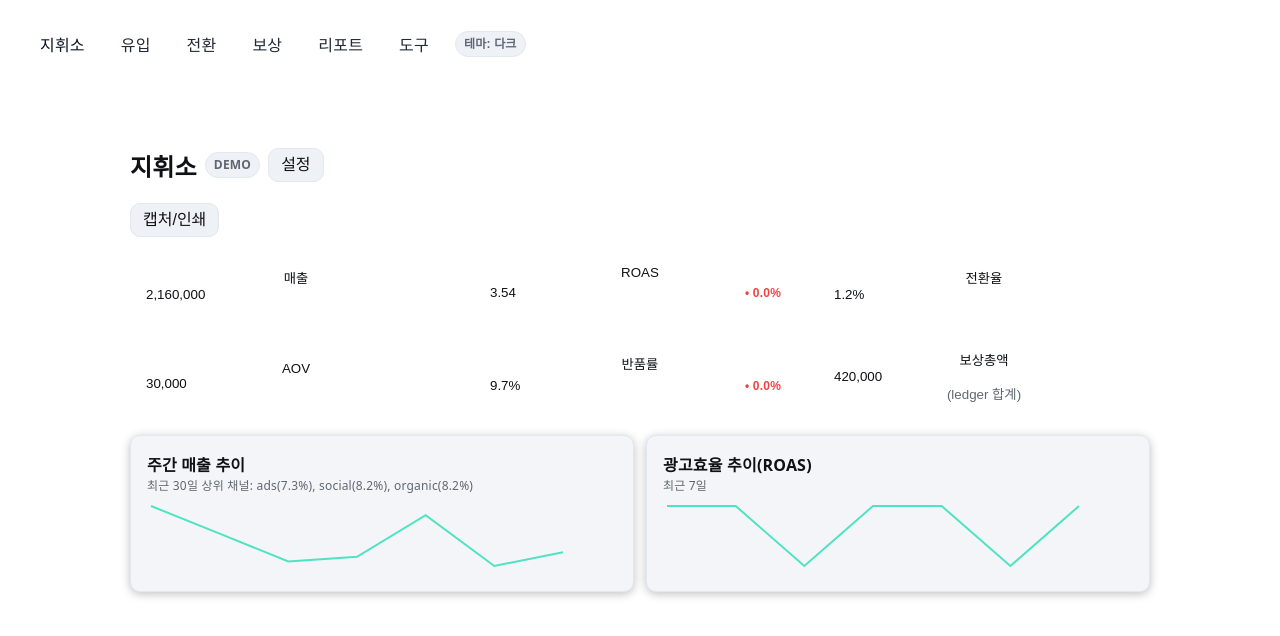
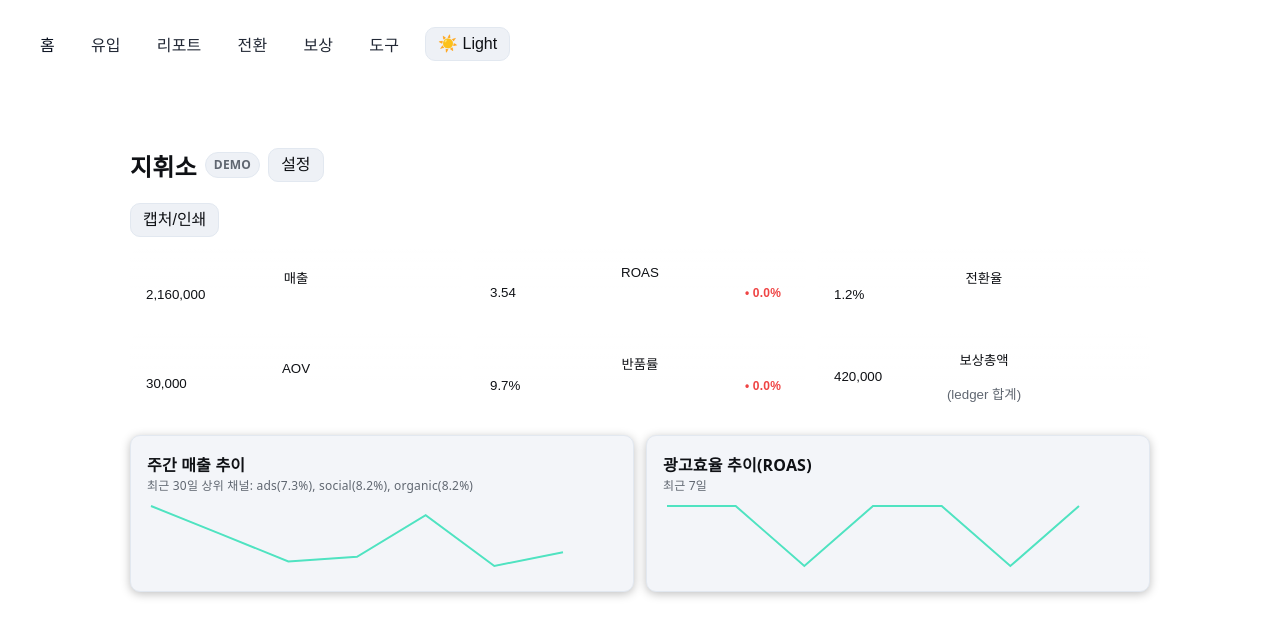
Before and after one commit to sht27363838-glitch/zp-v3.0, a Next.js app: page / in a window 1280 px wide. Shown: the top 636 px of the page. Built offline with nearby package versions, Linux system fonts and the light colour scheme.

Commit message:
Update Nav.tsx

```diff
--- a/app/_components/Nav.tsx
+++ b/app/_components/Nav.tsx
@@ -1,49 +1,43 @@
 'use client'
+import React from 'react'
+import { usePathname } from 'next/navigation'
 
-import Link from 'next/link'
-import { usePathname } from 'next/navigation'
-import React from 'react'
+export default function Nav(){
+  const path = usePathname()
+  const [theme, setTheme] = React.useState<'light'|'dark'>(()=>{
+    if (typeof window==='undefined') return 'dark'
+    return (localStorage.getItem('theme') as 'light'|'dark') || 'dark'
+  })
+  React.useEffect(()=>{
+    document.documentElement.setAttribute('data-theme', theme)
+    localStorage.setItem('theme', theme)
+  },[theme])
 
-const tabs = [
-  { href: '/',        label: '지휘소' },
-  { href: '/growth',  label: '유입'   },
-  { href: '/convert', label: '전환'   },
-  { href: '/reward',  label: '보상'   },
-  { href: '/report',  label: '리포트' },
-  { href: '/tools',   label: '도구'   },
-]
-
-export default function Nav() {
-  const path = usePathname()
-  const [theme, setTheme] = React.useState<'light'|'dark'>('dark')
-
-  // 최초 로드: 저장된 테마 → 문서에 반영
-  React.useEffect(() => {
-    const saved = (localStorage.getItem('theme') as 'light'|'dark'|null) ?? null
-    const initial = saved ?? 'dark'
-    setTheme(initial)
-    document.documentElement.dataset.theme = initial
-  }, [])
-
-  const toggleTheme = () => {
-    const next = theme === 'dark' ? 'light' : 'dark'
-    setTheme(next)
-    document.documentElement.dataset.theme = next
-    localStorage.setItem('theme', next)
-  }
+  const tabs = [
+    { href: '/', label: '홈' },
+    { href: '/growth', label: '유입' },
+    { href: '/report', label: '리포트' },
+    { href: '/convert', label: '전환' },
+    { href: '/rewards', label: '보상' },
+    { href: '/tools', label: '도구' },
+  ]
 
   return (
     <nav className="nav">
       <ul>
-        {tabs.map(t => (
-          <li key={t.href} className={path === t.href ? 'active' : ''}>
-            <Link href={t.href}>{t.label}</Link>
+        {tabs.map(t=>(
+          <li key={t.href} className={path===t.href ? 'active' : ''}>
+            <a href={t.href}>{t.label}</a>
           </li>
         ))}
-
         <li style={{marginLeft:'auto'}}>
-          <button className="badge" onClick={toggleTheme} aria-label="테마 전환">
-            테마: {theme === 'dark' ? '다크' : '라이트'}
+          <button
+            className="btn"
+            onClick={()=> setTheme(prev=> prev==='dark' ? 'light' : 'dark')}
+            aria-label="테마 전환"
+            title="테마 전환"
+          >
+            {theme==='dark' ? '☀️ Light' : '🌙 Dark'}
           </button>
         </li>
       </ul>
```
